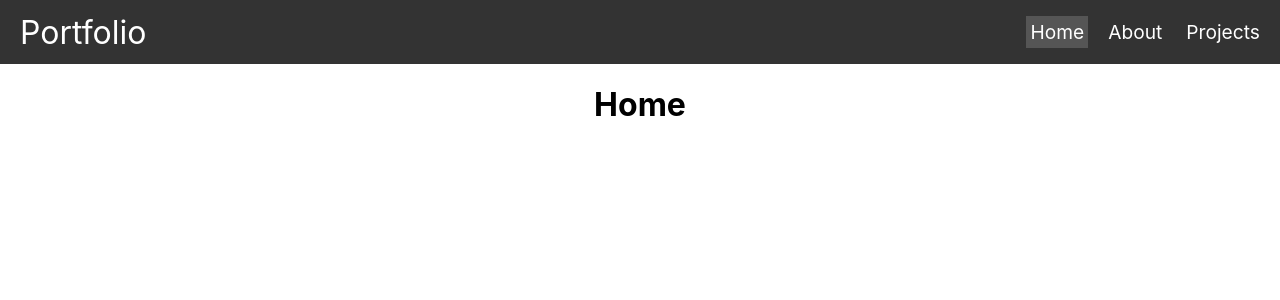
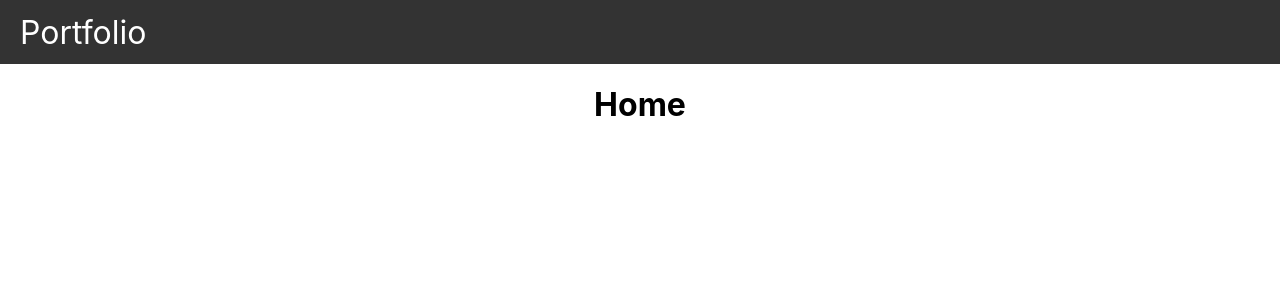
Before and after one commit to ForgeFaceTheGreat/portfolio, a React (Create React App) app: page /portfolio/home in a window 1280 px wide. Shown: the top 300 px of the page. Built offline with nearby package versions, Linux system fonts and the light colour scheme.

Commit message:
Link animations

```diff
--- a/src/Navbar.js
+++ b/src/Navbar.js
@@ -29,6 +29,7 @@ export default function Navbar()
         }
     })
 
+    // Displayed content
     return <div>
             <nav className="nav">
             <Link to="https://github.com/ForgeFaceTheGreat/portfolio" target='_blank' className="site-title">Portfolio</Link>
--- a/src/styles/Navbar.css
+++ b/src/styles/Navbar.css
@@ -41,11 +41,11 @@ body {
     padding: .25rem;
 }
 
-.nav li.active {
+li.active {
     background-color: #555;
 }
 
-.nav li:hover {
+li:hover {
     background-color: #777;
 }
 
@@ -55,6 +55,23 @@ body {
 
 .nav-responsive {
     display: none;
+}
+
+/* ----------------- Animate links ----------------- */
+li {
+    opacity: 0;
+    text-indent: -45%;
+}
+
+li:nth-child(1){ animation:bringback 0.5s 0s forwards; }
+li:nth-child(2){ animation:bringback 0.5s  0.5s forwards; }
+li:nth-child(3){ animation:bringback 0.5s  1s forwards; }
+
+@keyframes bringback {
+    to {
+        opacity: 1;
+        text-indent: 0%;
+    }
 }
 
 /* ----------------- Responsiveness ----------------- */
@@ -92,14 +109,6 @@ body {
         margin: 0.75rem;
     }
 
-    .nav-responsive li.active {
-        background-color: #555;
-    }
-
-    .nav-responsive li:hover {
-        background-color: #777;
-    }
-
     /* ----------------- Burger Menu Structure ----------------- */
     .burger-menu {
         visibility: visible;
@@ -111,6 +120,7 @@ body {
         justify-content: space-between;
         cursor: pointer;
     }
+
     .burger-bar {
         width: 2.5em;
         height: 0.3em;
```
